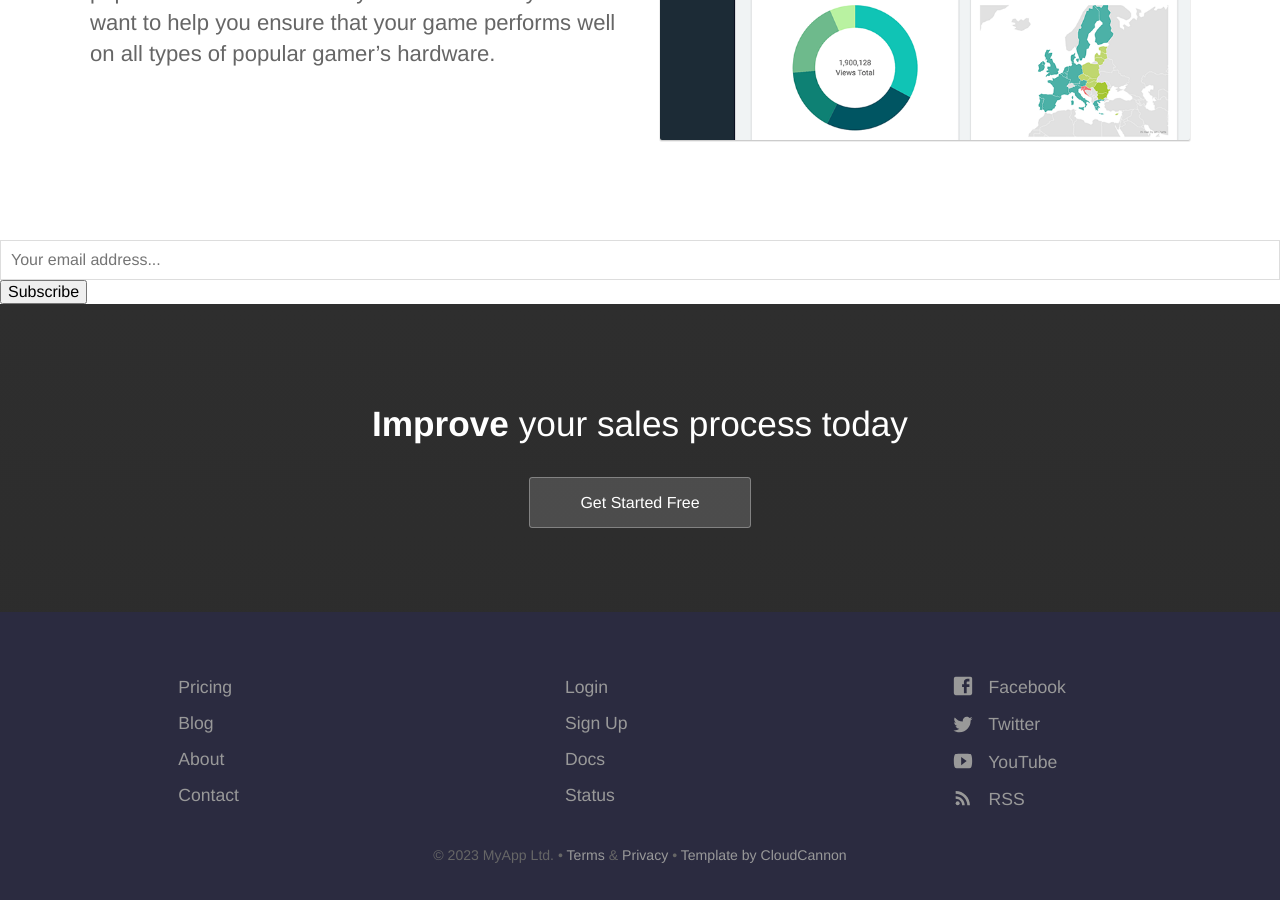
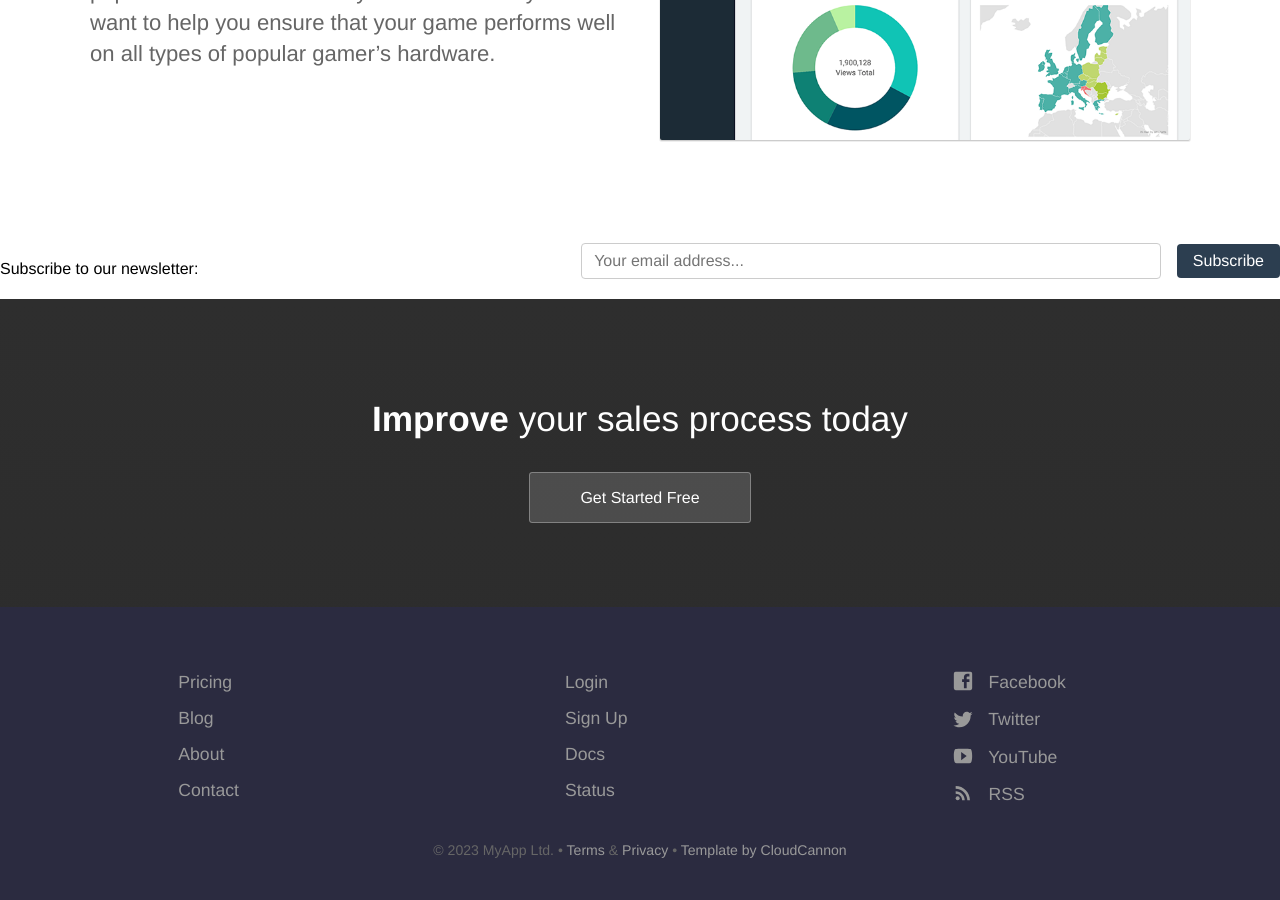
Before and after one commit to EnigmaticMachines/performace, a Jekyll site: the page built from index.html, in a window 1280 px wide and 900 px high, scrolled down 1861 px. Built offline with Jekyll 4.4.1, drawn with Linux system fonts in a browser that asks for light colours.

Commit message:
Updated form

```diff
--- a/index.html
+++ b/index.html
@@ -68,9 +68,13 @@ description: Welcome to cloud performance game testing.
 	</section> -->
 
 	<form method="POST" action="https://gitletter.co/api/newsletter/clela66ta0005md0flllq0lum/subscribe">
-		<input type="email" name="email" placeholder="Your email address..." />
-		<button>Subscribe</button>
-	  </form>
+  <div style="display: flex; justify-content: center; align-items: center; margin-bottom: 16px;">
+    <label style="margin-right: 16px;" for="email">Subscribe to our newsletter:</label>
+    <input style="padding: 8px 12px; border-radius: 4px; border: 1px solid #ccc;" type="email" name="email" id="email" placeholder="Your email address..." required />
+    <button style="background-color: #2c3e50; color: #fff; padding: 8px 16px; border: none; border-radius: 4px; cursor: pointer; margin-left: 16px;">Subscribe</button>
+  </div>
+</form>
+
 
 	<section class="bottom-cta">
 		<h2 class="editable"><strong>Improve</strong> your sales process today</h2>
```
